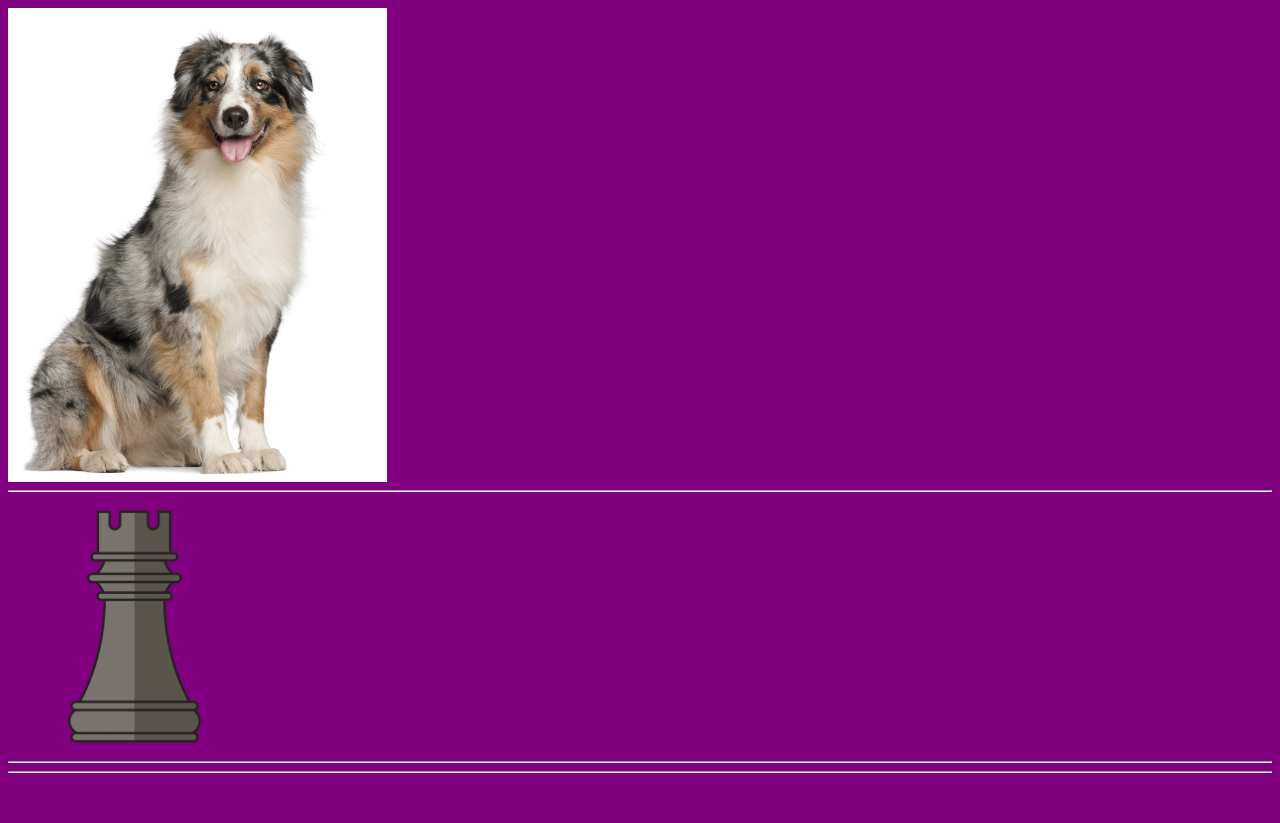
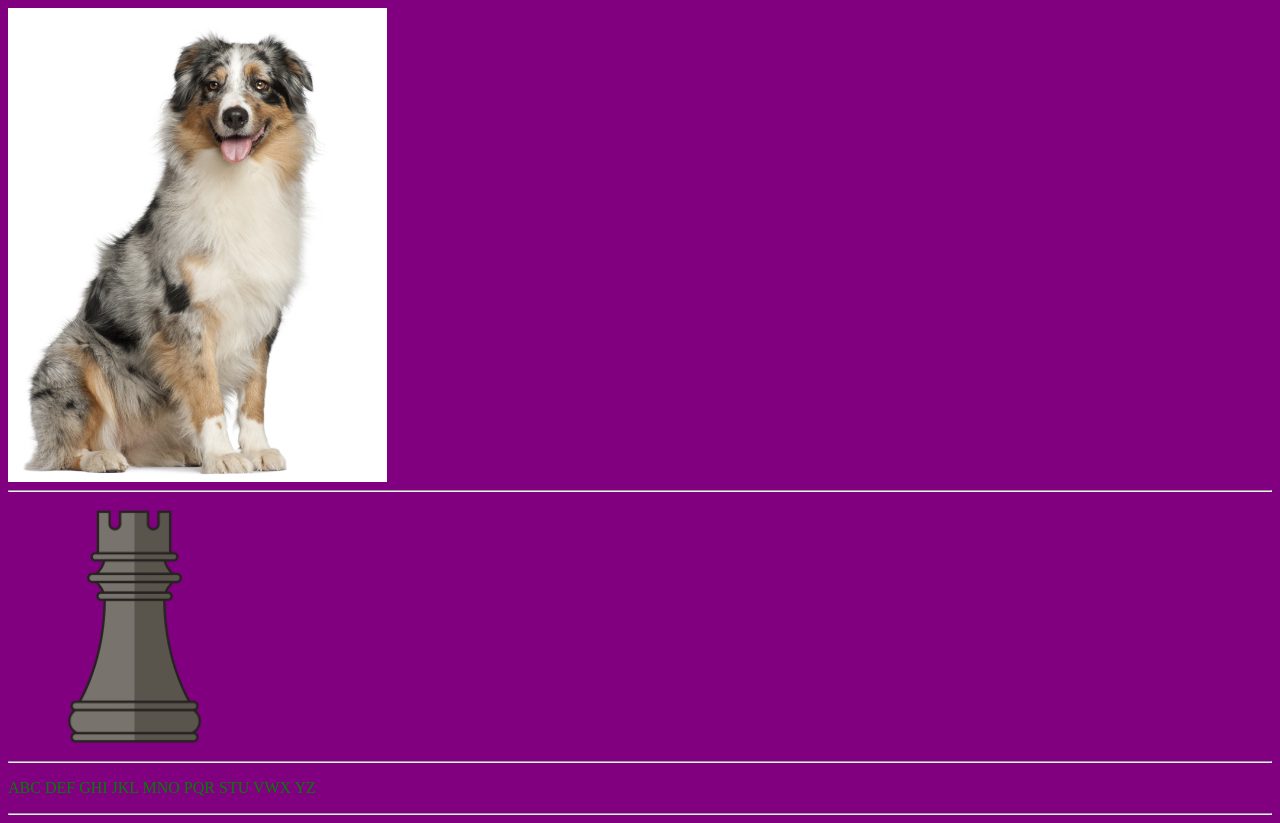
Before and after one commit to atchiray000/Test1, a plain HTML site: page hm.html in a window 1280 px wide. Before the commit the page ends 800 px from the top, so only its background shows below. Drawn offline with Linux system fonts and the light colour scheme.

Commit message:
Update hm.html

```diff
--- a/hm.html
+++ b/hm.html
@@ -10,9 +10,14 @@
    <img src = "rook.png" width = "20%">
       </a>
 <hr>
-
-
-
-
+  <p style="color:green"> ABC
+     DEF
+     GHI
+     JKL
+     MNO
+     PQR
+     STU
+     VWX
+     YZ
 <hr>
 </html>
```
